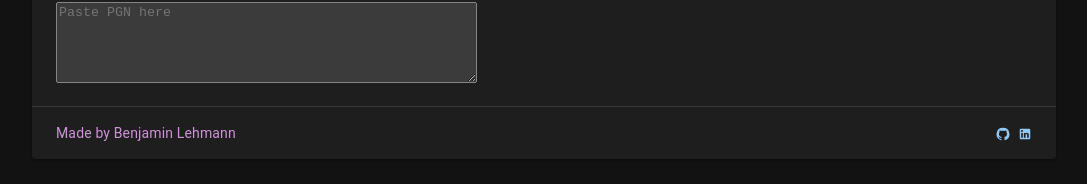
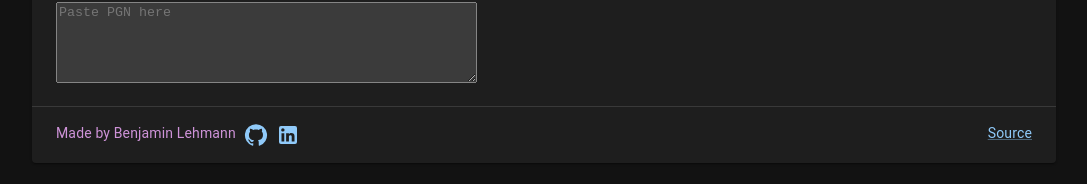
Before and after one commit to bclehmann/Chess-Scribe, a React (Create React App) app: page / in a window 1280 px wide. Shown: the part 180-364 px from the top of the page, without its empty margins (96-1183 px from the left). Built offline with nearby package versions, Linux system fonts and the light colour scheme.

Commit message:
Add source link

```diff
--- a/src/App.tsx
+++ b/src/App.tsx
@@ -31,12 +31,11 @@ const useStyles = makeStyles()((theme) => ({
   },
   iconGroup: {
     display: 'inline-flex',
-    float: 'right',
+    fontSize: 'inherit',
     gap: theme.spacing(1),
   },
   icon: {
     verticalAlign: 'middle',
-    fontSize: 'inherit',
   },
 }));
 
@@ -55,8 +54,8 @@ const App = () => {
       <Divider />
       <Container className={clsx(classes.footer, classes.padded)}>
         <Typography variant="body2">
-          Made by Benjamin Lehmann
           <span className={classes.iconGroup}>
+            Made by Benjamin Lehmann
             <Link href="https://github.com/bclehmann">
               <Icon component={GitHubIcon} className={classes.icon} />
             </Link>
@@ -64,6 +63,13 @@ const App = () => {
               <Icon component={LinkedInIcon} className={classes.icon} />
             </Link>
           </span>
+
+          <Link
+            href="https://github.com/bclehmann/Chess-Scribe"
+            style={{ float: 'right' }}
+          >
+            Source
+          </Link>
         </Typography>
       </Container>
     </Paper>
```
